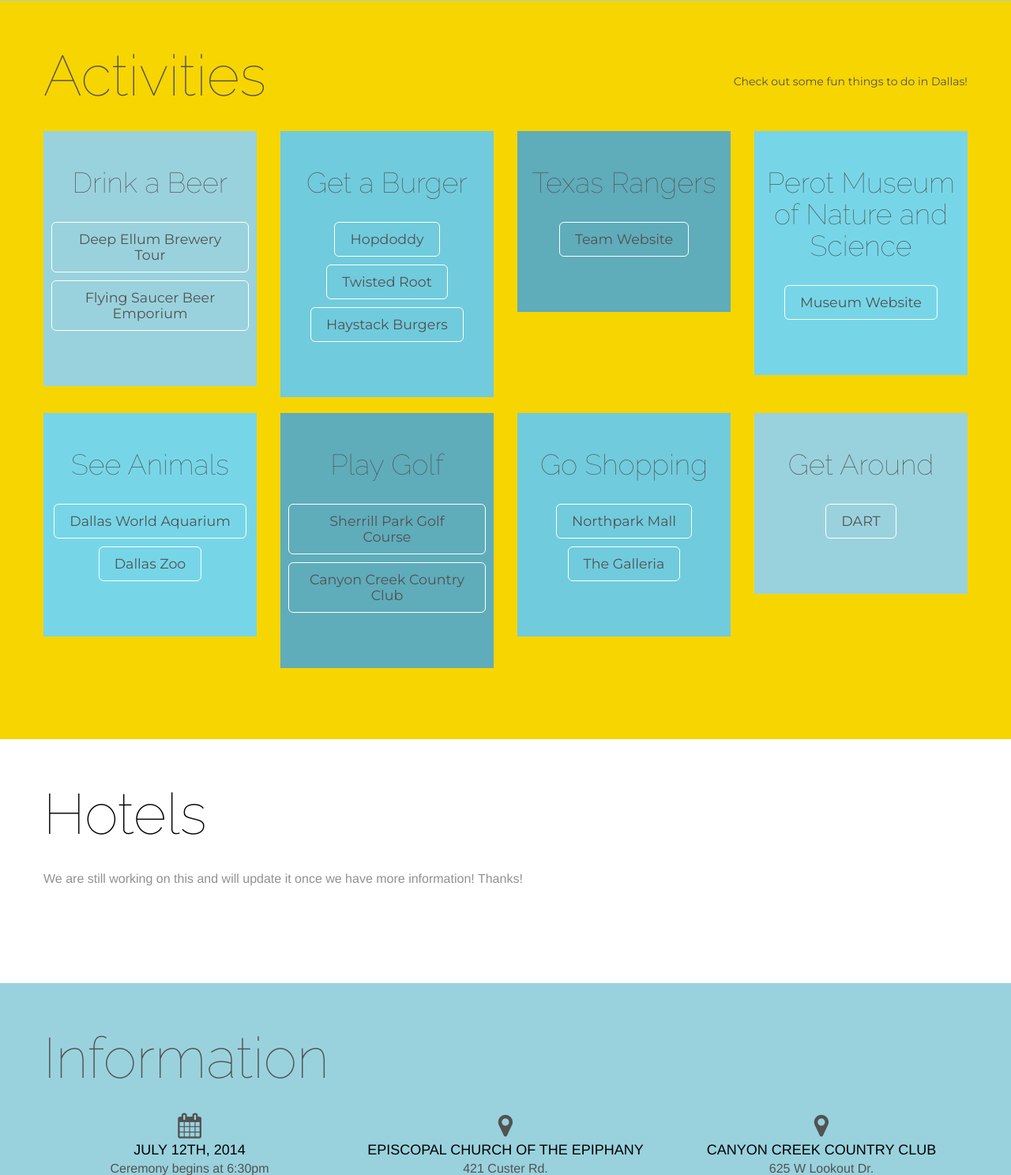
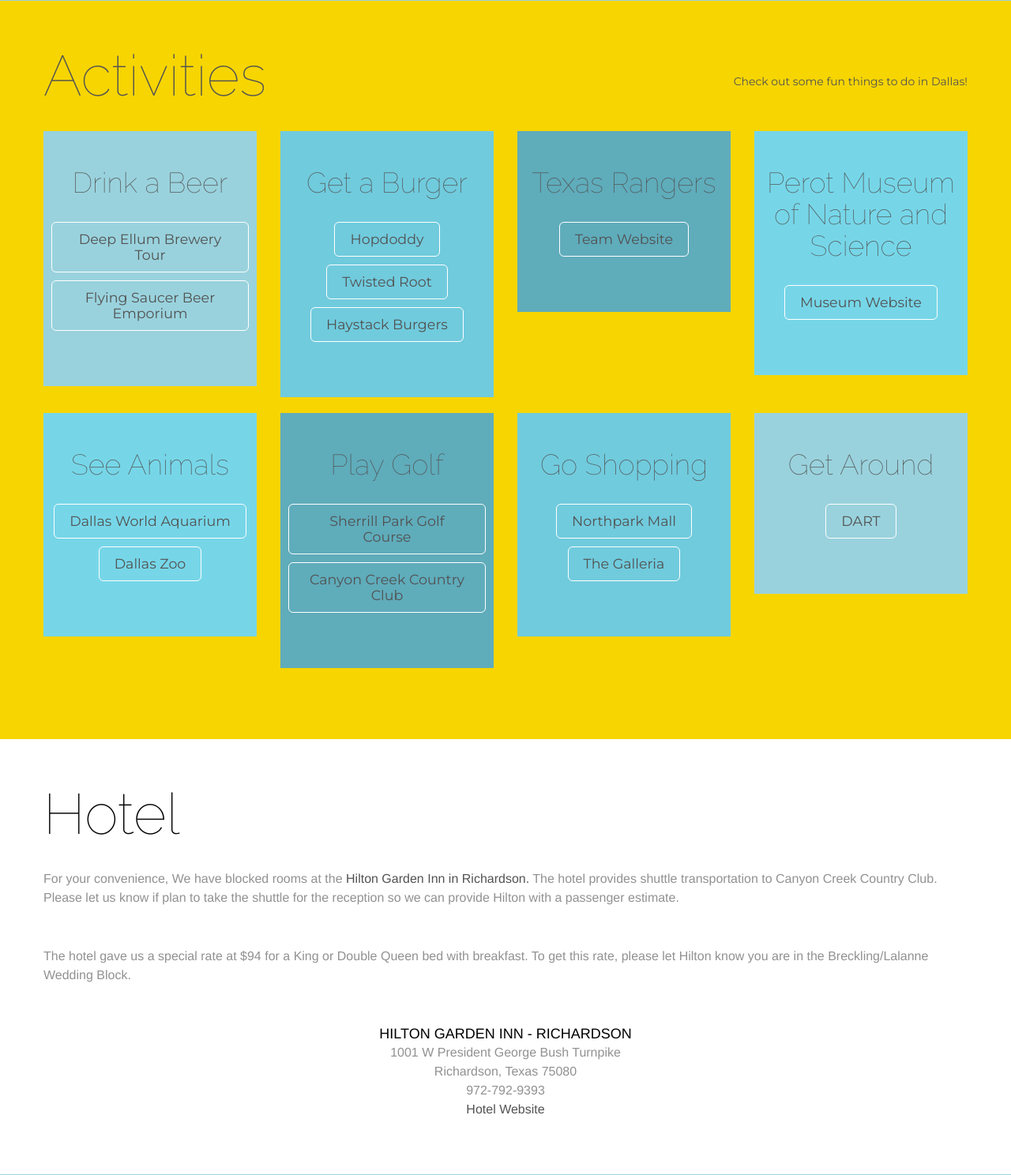
Before and after one commit to zlalanne/weddingsite, a Django app: page / in a window 1280 px wide. Shown: the part 3604-5092 px from the top of the page at 79% size. Run offline with Django 3.2, Linux system fonts and the light colour scheme; some libraries are stand-ins or nearby versions; some web fonts are replaced.

Commit message:
Updated site iwth hotel info

```diff
--- a/templates/base.html
+++ b/templates/base.html
@@ -76,7 +76,7 @@
                                 <li><a href="#page1">Our Story</a></li>
                                 <li><a href="#page2">Wedding Party</a></li>
                                 <li><a href="#page3" class="hide-me-in-drop-down-for-tablets">Activities</a></li>
-                                <li><a href="#page4" class="hide-me-in-drop-down-for-tablets">Hotels</a></li>
+                                <li><a href="#page4" class="hide-me-in-drop-down-for-tablets">Hotel</a></li>
                                 <li><a href="#page5" class="hide-me-in-drop-down-for-tablets">Information</a></li>
                                 <!--<li><a href="#page6" class="hide-me-in-drop-down-for-tablets">RSVP</a></li>-->
 
--- a/templates/index.html
+++ b/templates/index.html
@@ -263,11 +263,26 @@
 <div class="container-fluid page-item-class" id="page4">
     <div class="container">
         <div class="page-header">
-            <h1>Hotels</h1>
+            <h1>Hotel</h1>
         </div>
         <p>
-            We are still working on this and will update it once we have more information! Thanks!
+            For your convenience, We have blocked rooms at the <a href="http://hiltongardeninn3.hilton.com/en/hotels/texas/hilton-garden-inn-dallas-richardson-DALRIGI/index.html">
+            Hilton Garden Inn in Richardson.</a> The hotel provides shuttle transportation to
+            Canyon Creek Country Club. Please let us know if plan to take the shuttle for the reception so we can provide Hilton with a passenger estimate.
         </p>
+        <p>
+            The hotel gave us a special rate at $94 for a King or Double Queen bed with breakfast.
+            To get this rate, please let Hilton know you are in the Breckling/Lalanne Wedding Block.
+        </p>
+        <div class="row">
+            <div class="span6 info-box offset3">
+                <span class="location-name">Hilton Garden Inn - Richardson</span>
+                <span class="location-address">1001 W President George Bush Turnpike</span>
+                <span class="location-address">Richardson, Texas 75080</span>
+                <span class="location-address">972-792-9393</span>
+                <a href="http://hiltongardeninn3.hilton.com/en/hotels/texas/hilton-garden-inn-dallas-richardson-DALRIGI/index.html">Hotel Website</a>
+            </div>
+        </div>
     </div>
 </div>
 
```
